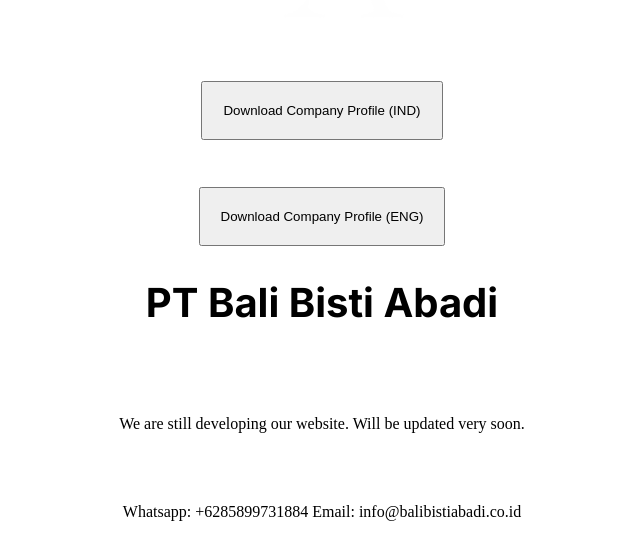
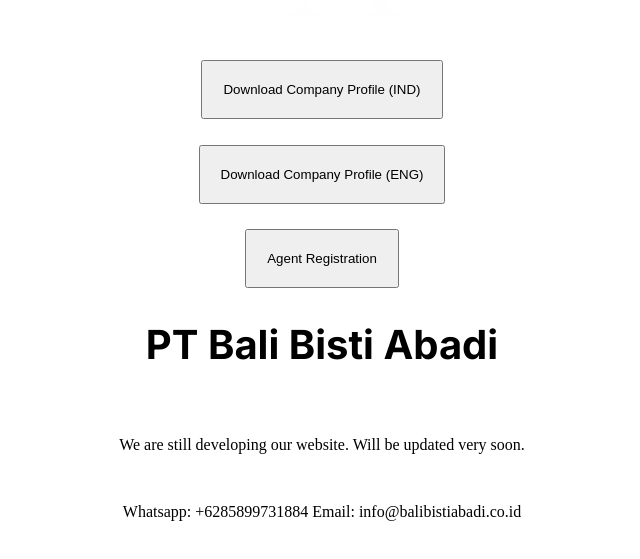
Before and after one commit to SangsakaWira/balibistiabadi.co.id, a Next.js app: page / in a window 1280 px wide. Shown: the part 351-910 px from the top of the page, without its empty margins (318-958 px from the left). Built offline with nearby package versions, Linux system fonts and the light colour scheme.

Commit message:
update button

```diff
--- a/package.json
+++ b/package.json
@@ -13,6 +13,7 @@
     "@types/node": "18.11.18",
     "@types/react": "18.0.26",
     "@types/react-dom": "18.0.10",
+    "axios": "^1.2.2",
     "eslint": "8.31.0",
     "eslint-config-next": "13.1.1",
     "next": "13.1.1",
--- a/pages/index.tsx
+++ b/pages/index.tsx
@@ -2,10 +2,23 @@
 import Image from 'next/image'
 import { Inter } from '@next/font/google'
 import styles from '../styles/Home.module.css'
+import axios from 'axios'
 
 const inter = Inter({ subsets: ['latin'] })
 
 export default function Home() {
+
+  const onClickIndo = ()=>{
+    window.location.href = "https://www.canva.com/design/DAFW3JLa9gw/Vt25j-3IwwGjRAnCXXisgg/view?utm_content=DAFW3JLa9gw&utm_campaign=designshare&utm_medium=link&utm_source=publishsharelink"
+  }
+
+  const onClickEnglish = ()=>{
+    window.location.href = "https://www.canva.com/design/DAFW5s-RZTc/U6TGDSXmjuLKCOTJXWl0Yg/view?utm_content=DAFW5s-RZTc&utm_campaign=designshare&utm_medium=link&utm_source=publishsharelink"
+  }
+
+  const onClickRegis = ()=>{
+    window.location.href = "https://forms.gle/FRzhiPKmvhRiaLmw7"
+  }
 
   return (
     <>
@@ -17,7 +30,7 @@
       </Head>
       <main className={styles.main}>
         <div className={styles.center}>
-          <div style={{ width: '100%', height: '100%', position: 'relative' }}>
+          <div style={{ width: '100%', height: '100%', position: 'relative',marginTop:"-40px" }}>
           </div>
           <Image
             src="/logo-white.png"
@@ -27,12 +40,9 @@
             priority
           />
         </div>
-        <a style={{ marginBottom: "10px",marginTop:"-40px" }} href={"https://www.canva.com/design/DAFW3JLa9gw/Vt25j-3IwwGjRAnCXXisgg/view?utm_content=DAFW3JLa9gw&utm_campaign=designshare&utm_medium=link&utm_source=publishsharelink"}>
-          <button style={{ padding: "20px" }}>Download Company Profile (IND)</button>
-        </a>
-        <a style={{ marginBottom: "40px" }} href={"https://www.canva.com/design/DAFW5s-RZTc/U6TGDSXmjuLKCOTJXWl0Yg/view?utm_content=DAFW5s-RZTc&utm_campaign=designshare&utm_medium=link&utm_source=publishsharelink"} >
-          <button style={{ padding: "20px" }}>Download Company Profile (ENG)</button>
-        </a>
+        <button style={{ marginBottom: "10px",marginTop:"-40px",padding: "20px"  }} onClick={onClickIndo}>Download Company Profile (IND)</button>
+        <button style={{ padding: "20px",marginBottom:"40px" }} onClick={onClickEnglish}>Download Company Profile (ENG)</button>
+        <button style={{ padding: "20px",marginBottom: "60px",marginTop:"-30px" }} onClick={onClickRegis}>Agent Registration</button>
         <div className={styles.center}>
           <h2 className={inter.className} style={{ fontSize: "40px", marginTop: "-60px" }}>PT Bali Bisti Abadi</h2>
         </div>
```
Also changed, not shown: 1 other file (tests, documents, lock files or other folders).
